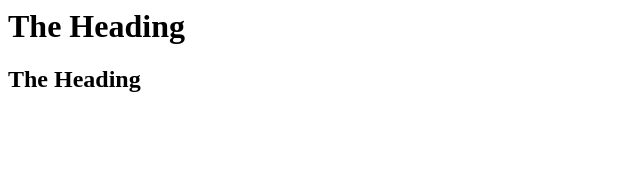
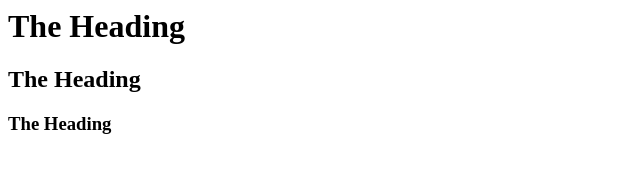
Before and after one commit to microsoftees/testWebSite, a plain HTML site: page index.htm in a window 1280 px wide. Shown: the whole page, without its empty margins (0-640 px from the left). Drawn offline with Linux system fonts and the light colour scheme.

Commit message:
3rd commit

```diff
--- a/index.htm
+++ b/index.htm
@@ -5,5 +5,6 @@
   <body>
     <h1>The Heading</h1>
     <h2>The Heading</h2>
+    <h3>The Heading</h3>
   </body>
 </html>
```
